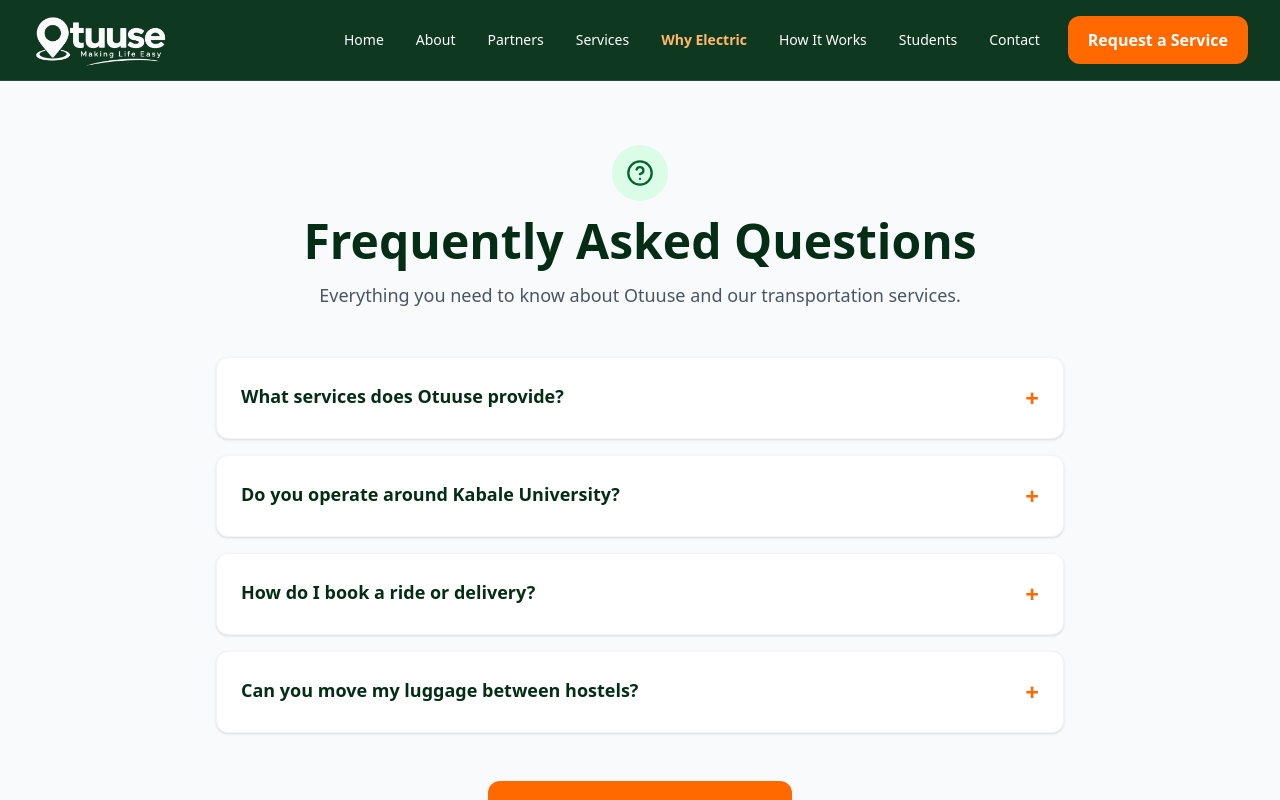
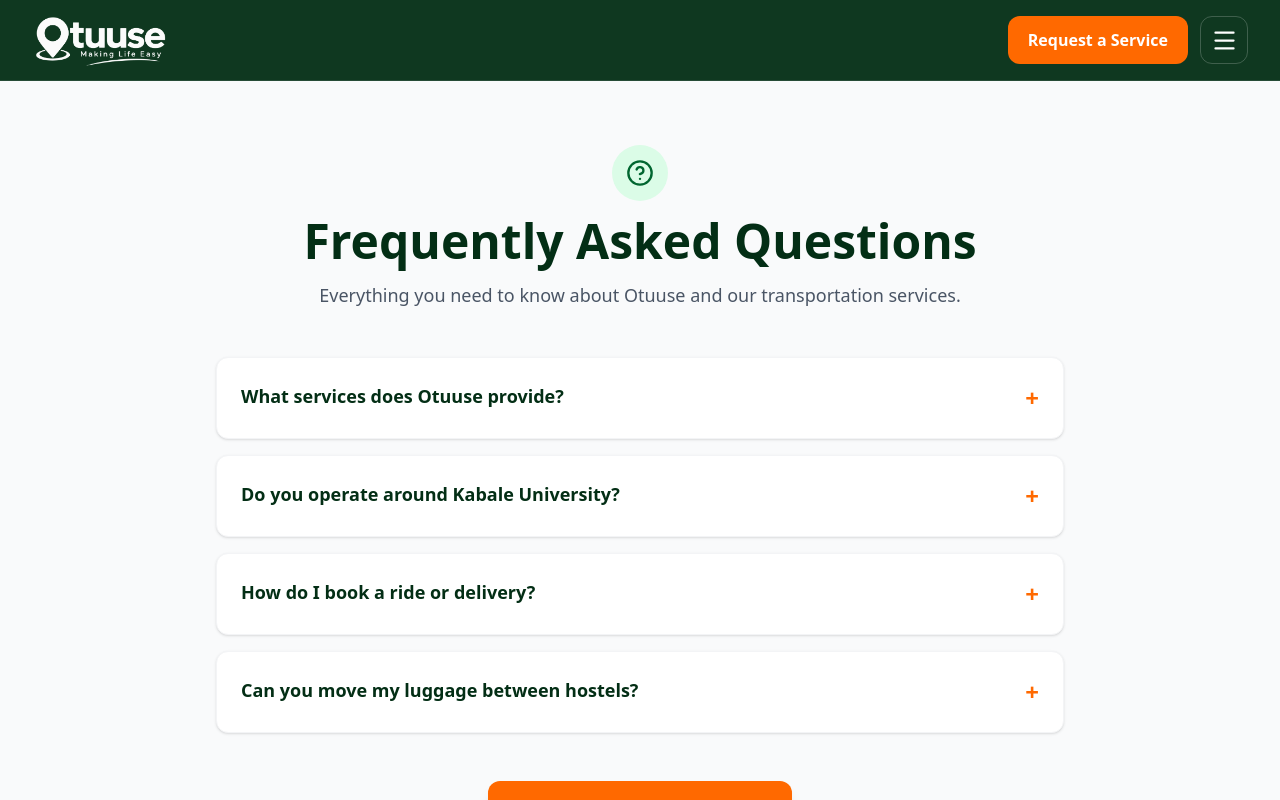
Before and after one commit to ahumuzaJohnbaptist5/otuuse, a React (Vite) app: page /faq in a window 1280 px wide. Shown: the top 800 px of the page. Built offline with nearby package versions, Linux system fonts and the light colour scheme.

Commit message:
Use hamburger navigation on desktop and mobile

```diff
--- a/src/components/Navbar.jsx
+++ b/src/components/Navbar.jsx
@@ -1,28 +1,34 @@
 import { Link } from "react-router-dom";
-import { Menu, X } from "lucide-react";
+import { Menu, X, ChevronRight } from "lucide-react";
 import { useState } from "react";
 import logo from "../assets/logo.jpeg";
 
 const Navbar = ({ transparent = false }) => {
   const [open, setOpen] = useState(false);
 
-  const link = "px-3 py-2 rounded-lg text-sm font-medium text-white hover:bg-orange-500 transition";
-  const electricLink = "px-3 py-2 rounded-lg text-sm font-semibold text-orange-300 hover:bg-orange-500 hover:text-white transition";
-  const mobileLink = "block px-4 py-3 rounded-lg text-white hover:bg-orange-500 transition";
+  const links = [
+    { label: "Home", to: "/" },
+    { label: "About", to: "/about" },
+    { label: "Partners", to: "/partners" },
+    { label: "Services", to: "/services" },
+    { label: "Why Electric", to: "/why-electric" },
+    { label: "How It Works", to: "/how-it-works" },
+    { label: "Students", to: "/students" },
+    { label: "FAQ", to: "/faq" },
+    { label: "Contact", to: "/contact" },
+  ];
+
+  const closeMenu = () => setOpen(false);
 
   return (
     <header
-      className={
-        transparent
-          ? "absolute top-0 left-0 right-0 z-50"
-          : "sticky top-0 z-50 bg-green-950/95 backdrop-blur border-b border-white/10"
-      }
+      className={`relative z-50 ${transparent
+        ? "absolute top-0 left-0 right-0"
+        : "sticky top-0 bg-green-950/95 backdrop-blur border-b border-white/10"}`}
     >
-      <nav className="max-w-7xl mx-auto px-6 lg:px-8">
-        <div className="h-20 flex items-center justify-between">
-
-          {/* Logo (white logo sits cleanly on the dark navbar) */}
-          <Link to="/" className="flex items-center">
+      <nav className="max-w-7xl mx-auto px-6 lg:px-8" aria-label="Main navigation">
+        <div className="h-20 flex items-center justify-between gap-4">
+          <Link to="/" onClick={closeMenu} className="flex items-center shrink-0" aria-label="Otuuse home">
             <img
               src={logo}
               alt="Otuuse Logo"
@@ -30,51 +36,73 @@ const Navbar = ({ transparent = false }) => {
             />
           </Link>
 
-          {/* Desktop navigation */}
-          <div className="hidden lg:flex items-center gap-1 xl:gap-2">
-            <Link to="/" className={link}>Home</Link>
-            <Link to="/about" className={link}>About</Link>
-            <Link to="/partners" className={link}>Partners</Link>
-            <Link to="/services" className={link}>Services</Link>
-            <Link to="/why-electric" className={electricLink}>Why Electric</Link>
-            <Link to="/how-it-works" className={link}>How It Works</Link>
-            <Link to="/students" className={link}>Students</Link>
-            <Link to="/contact" className={link}>Contact</Link>
-
+          <div className="flex items-center gap-3">
             <Link
               to="/request-service"
-              className="ml-2 bg-orange-500 hover:bg-orange-600 text-white px-5 py-3 rounded-xl font-semibold transition"
+              className="hidden sm:inline-flex items-center bg-orange-500 hover:bg-orange-600 text-white px-4 md:px-5 py-3 rounded-xl font-semibold transition"
             >
               Request a Service
             </Link>
+            <button
+              type="button"
+              onClick={() => setOpen((current) => !current)}
+              className="inline-flex items-center justify-center w-12 h-12 rounded-xl border border-white/20 text-white hover:bg-white/10 transition focus:outline-none focus:ring-2 focus:ring-orange-400"
+              aria-label={open ? "Close navigation menu" : "Open navigation menu"}
+              aria-expanded={open}
+              aria-controls="otuuse-navigation-menu"
+            >
+              {open ? <X size={27} /> : <Menu size={27} />}
+            </button>
           </div>
-
-          {/* Mobile button */}
-          <button onClick={() => setOpen(!open)} className="lg:hidden text-white">
-            {open ? <X size={28} /> : <Menu size={28} />}
-          </button>
         </div>
 
-        {/* Mobile menu */}
         {open && (
-          <div className="lg:hidden pb-6 space-y-1 bg-green-950/95 backdrop-blur rounded-b-2xl px-2">
-            <Link onClick={() => setOpen(false)} to="/" className={mobileLink}>Home</Link>
-            <Link onClick={() => setOpen(false)} to="/about" className={mobileLink}>About</Link>
-            <Link onClick={() => setOpen(false)} to="/partners" className={mobileLink}>Partners</Link>
-            <Link onClick={() => setOpen(false)} to="/services" className={mobileLink}>Services</Link>
-            <Link onClick={() => setOpen(false)} to="/why-electric" className={mobileLink}>Why Electric</Link>
-            <Link onClick={() => setOpen(false)} to="/how-it-works" className={mobileLink}>How It Works</Link>
-            <Link onClick={() => setOpen(false)} to="/students" className={mobileLink}>Students</Link>
-            <Link onClick={() => setOpen(false)} to="/contact" className={mobileLink}>Contact</Link>
+          <>
+            <button
+              type="button"
+              aria-label="Close navigation menu"
+              onClick={closeMenu}
+              className="fixed inset-0 top-20 z-40 cursor-default bg-black/20"
+            />
+            <div
+              id="otuuse-navigation-menu"
+              className="absolute z-50 right-4 left-4 sm:left-auto sm:right-6 top-full sm:w-[25rem] rounded-2xl border border-white/10 bg-green-950 shadow-2xl p-4 sm:p-5"
+            >
+              <div className="flex items-center justify-between px-2 pb-3 border-b border-white/10">
+                <div>
+                  <p className="text-white font-bold text-lg">Explore Otuuse</p>
+                  <p className="text-green-200 text-sm">Where would you like to go?</p>
+                </div>
+                <span className="text-orange-400"><Menu size={22} /></span>
+              </div>
 
-            <Link
-              onClick={() => setOpen(false)}
-              to="/request-service"
-              className="block text-center bg-orange-500 hover:bg-orange-600 text-white px-4 py-3 rounded-xl font-semibold mt-3"
-            >
-              Request a Service
-            </Link>
-          </div>
+              <div className="grid grid-cols-1 sm:grid-cols-2 gap-1 mt-3">
+                {links.map(({ label, to }) => (
+                  <Link
+                    key={to}
+                    to={to}
+                    onClick={closeMenu}
+                    className={`flex items-center justify-between gap-2 rounded-xl px-3 py-3 text-sm font-medium transition ${
+                      label === "Why Electric"
+                        ? "text-orange-300 hover:bg-orange-500 hover:text-white"
+                        : "text-white hover:bg-white/10"
+                    }`}
+                  >
+                    <span>{label}</span>
+                    <ChevronRight size={16} className="text-orange-400 shrink-0" />
+                  </Link>
+                ))}
+              </div>
+
+              <Link
+                to="/request-service"
+                onClick={closeMenu}
+                className="sm:hidden mt-3 flex items-center justify-center bg-orange-500 hover:bg-orange-600 text-white px-4 py-3 rounded-xl font-semibold transition"
+              >
+                Request a Service
+              </Link>
+            </div>
+          </>
         )}
       </nav>
     </header>
```
